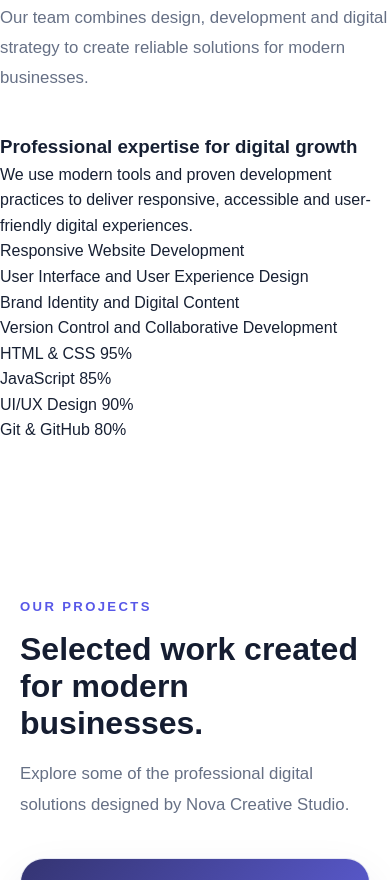
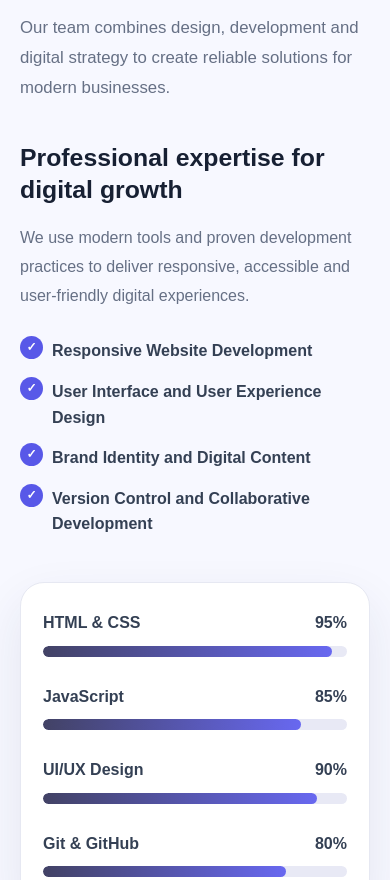
Before and after one commit to Melani-007/freelance-portfolio-devops-assignment, a website: page src/index.html in a window 390 px wide. Shown: the part 4165-5045 px from the top of the page. Drawn offline with Linux system fonts and the light colour scheme.

Commit message:
style: design responsive skills section

```diff
--- a/src/styles/style.css
+++ b/src/styles/style.css
@@ -774,3 +774,133 @@ img {
     padding: 26px;
   }
 }
+
+/* =========================
+   Skills Section
+========================= */
+
+.skills-section {
+  padding: 110px 24px;
+  background: #f7f8ff;
+}
+
+.skills-layout {
+  display: grid;
+  grid-template-columns: repeat(2, 1fr);
+  align-items: center;
+  gap: 70px;
+}
+
+.skills-content h3 {
+  margin-bottom: 18px;
+  color: #172033;
+  font-size: 1.8rem;
+  line-height: 1.3;
+}
+
+.skills-content > p {
+  margin-bottom: 28px;
+  color: #667085;
+  line-height: 1.8;
+}
+
+.skills-list {
+  display: grid;
+  gap: 15px;
+  padding: 0;
+  list-style: none;
+}
+
+.skills-list li {
+  position: relative;
+  padding-left: 32px;
+  color: #344054;
+  font-weight: 600;
+}
+
+.skills-list li::before {
+  content: "✓";
+  position: absolute;
+  left: 0;
+  top: -2px;
+  width: 23px;
+  height: 23px;
+  display: grid;
+  place-items: center;
+  color: #ffffff;
+  background: #5858e8;
+  border-radius: 50%;
+  font-size: 0.75rem;
+}
+
+.skills-progress {
+  padding: 38px;
+  background: #ffffff;
+  border: 1px solid #e6e8f2;
+  border-radius: 24px;
+  box-shadow: 0 20px 50px rgba(34, 40, 88, 0.09);
+}
+
+.skill-item:not(:last-child) {
+  margin-bottom: 27px;
+}
+
+.skill-info {
+  margin-bottom: 10px;
+  display: flex;
+  justify-content: space-between;
+  gap: 20px;
+  color: #344054;
+  font-weight: 700;
+}
+
+.skill-bar {
+  width: 100%;
+  height: 11px;
+  overflow: hidden;
+  background: #e8e9f5;
+  border-radius: 999px;
+}
+
+.skill-level {
+  height: 100%;
+  background: linear-gradient(90deg, #424265, #6868f0);
+  border-radius: inherit;
+}
+
+.skill-html {
+  width: 95%;
+}
+
+.skill-javascript {
+  width: 85%;
+}
+
+.skill-design {
+  width: 90%;
+}
+
+.skill-git {
+  width: 80%;
+}
+
+@media (max-width: 900px) {
+  .skills-layout {
+    grid-template-columns: 1fr;
+    gap: 45px;
+  }
+}
+
+@media (max-width: 620px) {
+  .skills-section {
+    padding: 80px 20px;
+  }
+
+  .skills-progress {
+    padding: 27px 22px;
+  }
+
+  .skills-content h3 {
+    font-size: 1.55rem;
+  }
+}
```
